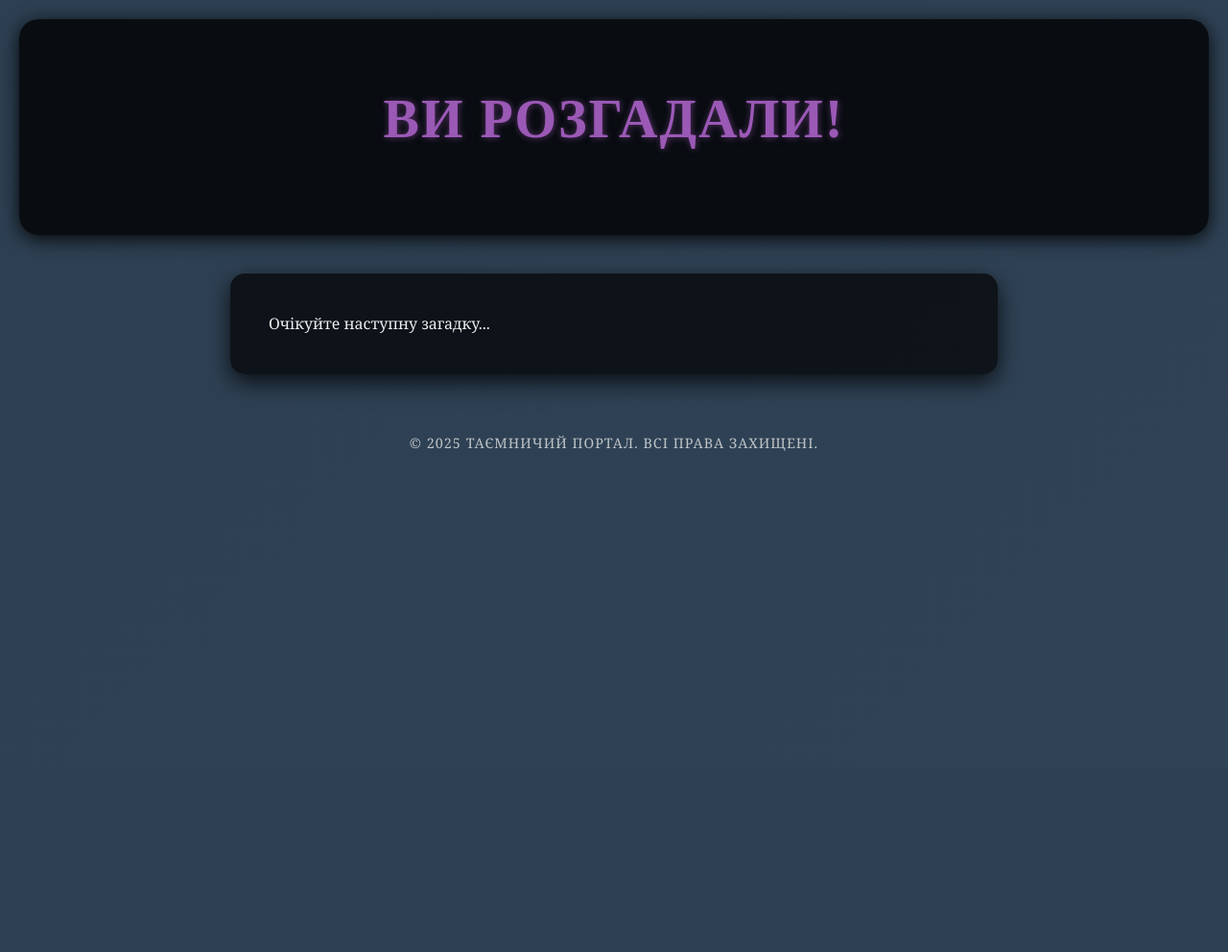
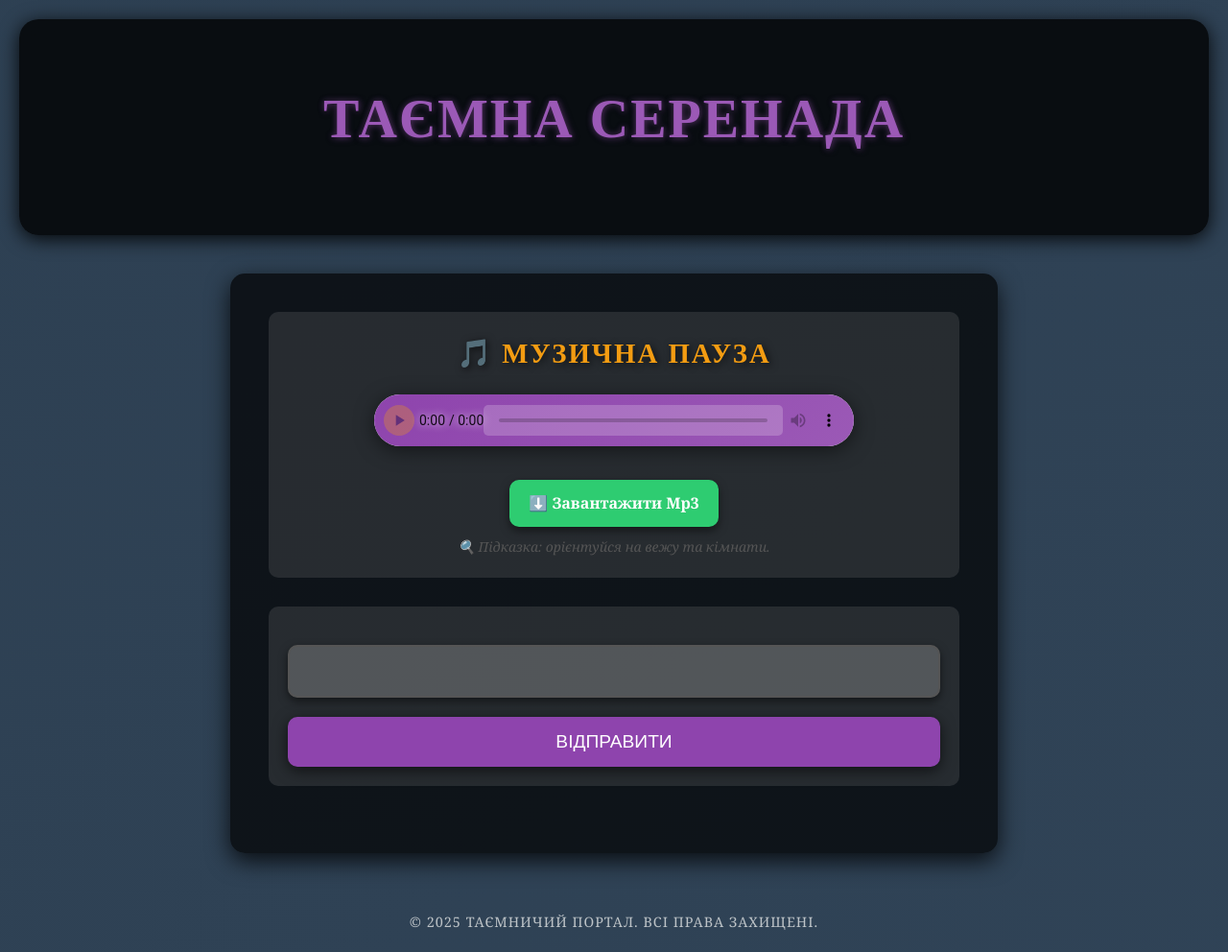
Before and after one commit to secret-key-x/sitetestgame, a Flask app: page /temporary_end in a window 1280 px wide. Shown: the whole page at 96% size. Before the commit the page ends 470 px from the top, so only its background shows below. Run offline with Flask 2, Linux system fonts and the light colour scheme.

Commit message:
Update temporary_end.html

```diff
--- a/templates/temporary_end.html
+++ b/templates/temporary_end.html
@@ -3,20 +3,105 @@
 <head>
     <meta charset="UTF-8">
     <meta name="viewport" content="width=device-width, initial-scale=1.0">
-    <title>Кінець</title>
+    <title>Music</title>
     <link rel="stylesheet" href="{{ url_for('static', filename='css/styles.css') }}">
 </head>
 <body>
     <header>
-        <h1>Ви розгадали!</h1>
+        <h1>Таємна серенада</h1>
     </header>
 
     <main>
-        <p>Очікуйте наступну загадку...</p>
+        <!-- Аудіоплеєр -->
+        <section class="audio-section">
+            <h2>🎵 Музична пауза</h2>
+            <audio controls>
+                <source src="{{ url_for('static', filename='audio/sound.mp3') }}" type="audio/flac">
+                Ваш браузер не підтримує аудіо.
+            </audio>
+
+            <!-- Кнопка для завантаження -->
+            <p><a href="{{ url_for('static', filename='audio/sound.mp3') }}" download class="download-btn">⬇️ Завантажити Mp3</a></p>
+            <p class="hint-text">🔍 Підказка: орієнтуйся на вежу та кімнати.</p>
+        </section>
+
+        <!-- Поле вводу відповіді -->
+        <section class="answer-section">
+            <form action="{{ url_for('temporary_end') }}" method="POST">
+                <!-- <label for="wordInput">Введіть ваше слово:</label> -->
+                <input type="text" id="wordInput" name="wordInput" required>
+                <button type="submit">Відправити</button>
+            </form>
+        </section>
     </main>
+
 
     <footer>
         <p>&copy; 2025 Таємничий портал. Всі права захищені.</p>
     </footer>
+
+    <style>
+        /* Центруємо секцію */
+        .audio-section {
+            text-align: center;
+        }
+
+        /* Аудіоплеєр */
+        audio {
+            width: 100%;
+            max-width: 500px;
+            display: block;
+            margin: 20px auto;
+            filter: drop-shadow(0px 4px 10px rgba(0, 0, 0, 0.5));
+            border-radius: 10px;
+        }
+
+        /* Кастомізація аудіо-контролів */
+        audio::-webkit-media-controls-panel {
+            background: linear-gradient(135deg, #8e44ad, #9b59b6);
+            border-radius: 10px;
+        }
+
+        audio::-webkit-media-controls-play-button {
+            background-color: #f39c12;
+            border-radius: 50%;
+        }
+
+        audio::-webkit-media-controls-timeline {
+            background: rgba(255, 255, 255, 0.2);
+            border-radius: 5px;
+        }
+
+        /* Кнопка завантаження */
+        .download-btn {
+            display: inline-block;
+            margin-top: 15px;
+            padding: 12px 20px;
+            background-color: #2ecc71;
+            color: white;
+            font-weight: bold;
+            text-decoration: none;
+            border-radius: 10px;
+            transition: background-color 0.3s, transform 0.2s;
+            box-shadow: 0px 4px 10px rgba(0, 0, 0, 0.5);
+        }
+
+        .download-btn:hover {
+            background-color: #27ae60;
+            transform: scale(1.05);
+        }
+
+        .download-btn:active {
+            transform: scale(0.95);
+        }
+
+        .hint-text {
+    margin-top: 10px;
+    font-size: 14px;
+    color: #555;
+    font-style: italic;
+}
+
+    </style>
 </body>
 </html>
```
